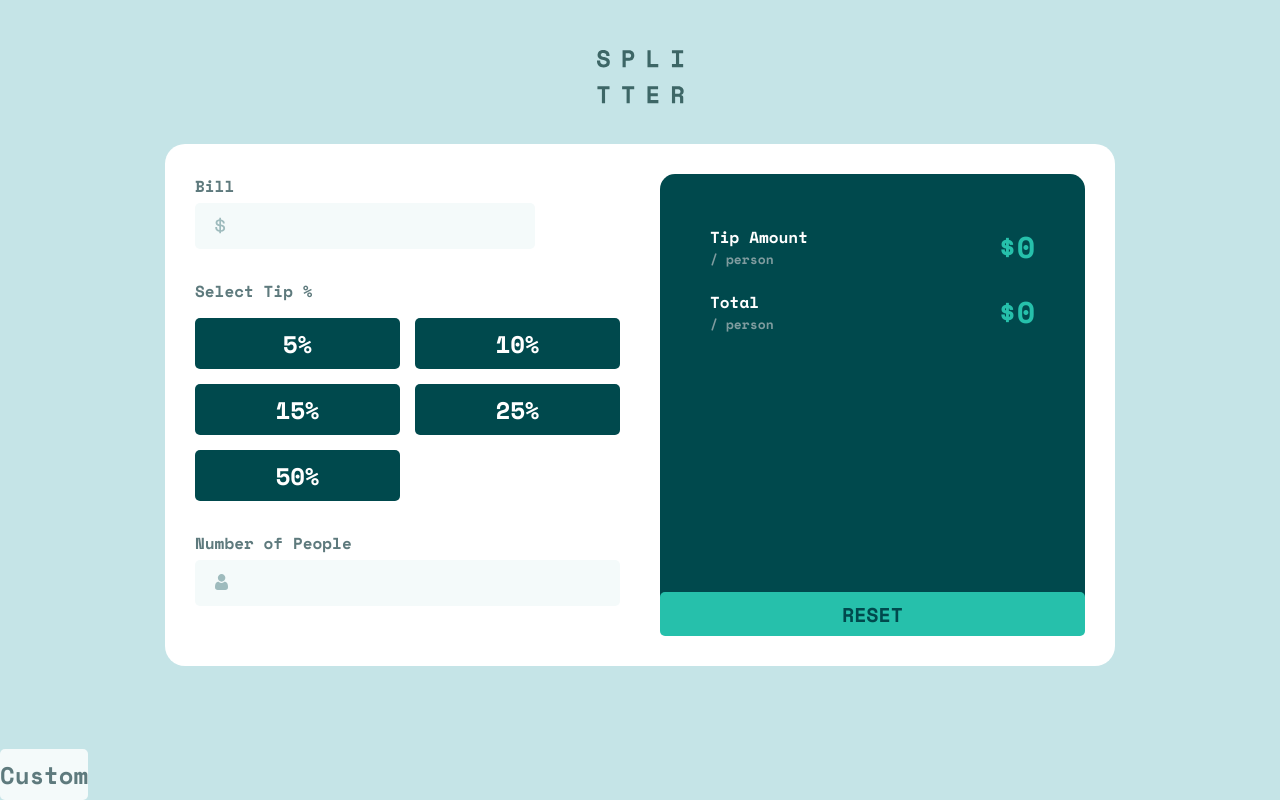
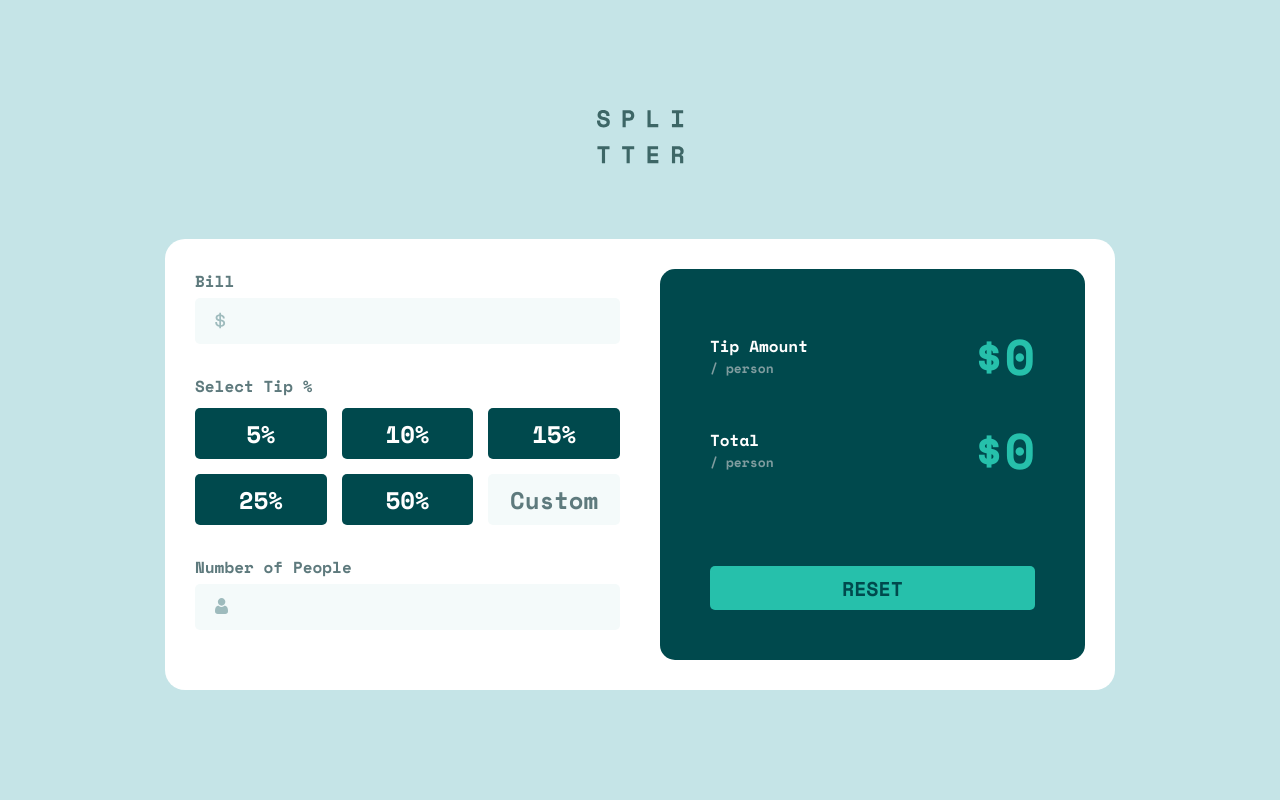
Before and after one commit to GloriaSekyere/tip-calculator-app-challenge, a React (Create React App) app: page / in a window 1280 px wide. Built offline with nearby package versions, Linux system fonts and the light colour scheme.

Commit message:
fix desktop view

```diff
--- a/src/styles/_Bill.scss
+++ b/src/styles/_Bill.scss
@@ -59,6 +59,5 @@
 @media screen and (min-width: 1280px) {
   .bill-section {
     grid-area: 1/1/2/2;
-    justify-self: start;
   }
 }
--- a/src/styles/_Header.scss
+++ b/src/styles/_Header.scss
@@ -7,3 +7,9 @@
     height: auto;
   }
 }
+
+@media screen and (min-width: 1280px) {
+  .header {
+    margin-bottom: 75px;
+  }
+}
--- a/src/styles/_Main.scss
+++ b/src/styles/_Main.scss
@@ -27,9 +27,9 @@ section {
     width: 950px;
     margin: auto;
     display: grid;
-    //grid-template: 1fr 1fr 1fr / 1fr 1fr;
     grid-template-columns: repeat(2, 1fr);
-    grid-auto-rows: minmax(min-content, max-content);
+    //grid-auto-rows: minmax(min-content, max-content);
+    grid-template-rows: auto auto auto;
     grid-column-gap: 40px;
   }
 
--- a/src/styles/_Result.scss
+++ b/src/styles/_Result.scss
@@ -29,7 +29,7 @@
     }
   }
 
-  button {
+  .reset {
     background-color: $strong-cyan;
     width: 100%;
     color: $very-dark-cyan;
@@ -52,17 +52,20 @@
     grid-area: 1/2/4/3;
     position: relative;
     padding: 50px;
-  }
 
-  .res-text {
-    p {
-      font-size: 75px;
+    .res-text {
+      p {
+        font-size: 50px;
+      }
+    }
+
+    .reset {
+      position: absolute;
+      display: block;
+      bottom: 50px;
+      left: 50px;
+      right: 50px;
+      width: 325px;
     }
   }
-
-  button {
-    position: absolute;
-    bottom: 0;
-    left: 0;
-  }
 }
--- a/src/styles/_Tip.scss
+++ b/src/styles/_Tip.scss
@@ -1,7 +1,7 @@
 .tip-section {
 
   .tip-h2 {
-    margin-bottom: 15px;
+    margin-bottom: 10px;
   }
 
   .tip-buttons{
@@ -27,12 +27,6 @@
       family: "Space Mono", monospace;
       weight: 700;
     }
-  }
-
-  .checked {
-    @extend .tip-btn;
-    background-color: $strong-cyan;
-    color: $very-dark-cyan;
   }
 
   .tip-custom {
@@ -70,5 +64,11 @@
 @media screen and (min-width: 1280px) {
   .tip-section {
     grid-area: 2/1/3/2;
+
+    .tip-buttons {
+      display: grid;
+      grid-template-columns: repeat(3, 1fr);
+      grid-template-rows: auto auto;
+    }
   }
 }
--- a/src/styles/index.css
+++ b/src/styles/index.css
@@ -8,6 +8,12 @@
 .header img {
   max-width: 100%;
   height: auto;
+}
+
+@media screen and (min-width: 1280px) {
+  .header {
+    margin-bottom: 75px;
+  }
 }
 
 .bill-section .bill-input-title, .bill-section-error .bill-input-title {
@@ -71,13 +77,11 @@
     -ms-grid-column: 1;
     -ms-grid-column-span: 1;
     grid-area: 1/1/2/2;
-    -ms-grid-column-align: start;
-        justify-self: start;
   }
 }
 
 .tip-section .tip-h2 {
-  margin-bottom: 15px;
+  margin-bottom: 10px;
 }
 
 .tip-section .tip-buttons {
@@ -93,7 +97,7 @@
   display: none;
 }
 
-.tip-section .tip-btn, .tip-section .checked {
+.tip-section .tip-btn {
   background-color: #00494d;
   display: block;
   text-align: center;
@@ -104,11 +108,6 @@
   font-size: 24px;
   font-family: "Space Mono", monospace;
   font-weight: 700;
-}
-
-.tip-section .checked {
-  background-color: #26c0ab;
-  color: #00494d;
 }
 
 .tip-section .tip-custom {
@@ -146,6 +145,14 @@
     -ms-grid-column: 1;
     -ms-grid-column-span: 1;
     grid-area: 2/1/3/2;
+  }
+  .tip-section .tip-buttons {
+    display: -ms-grid;
+    display: grid;
+    -ms-grid-columns: (1fr)[3];
+        grid-template-columns: repeat(3, 1fr);
+    -ms-grid-rows: auto auto;
+        grid-template-rows: auto auto;
   }
 }
 
@@ -252,7 +259,7 @@
   font-weight: 700;
 }
 
-.result button {
+.result .reset {
   background-color: #26c0ab;
   width: 100%;
   color: #00494d;
@@ -264,7 +271,7 @@
   font-weight: 700;
 }
 
-.result button:hover {
+.result .reset:hover {
   background-color: #c5e4e7;
 }
 
@@ -278,13 +285,16 @@
     position: relative;
     padding: 50px;
   }
-  .res-text p {
-    font-size: 75px;
+  .result .res-text p {
+    font-size: 50px;
   }
-  button {
+  .result .reset {
     position: absolute;
-    bottom: 0;
-    left: 0;
+    display: block;
+    bottom: 50px;
+    left: 50px;
+    right: 50px;
+    width: 325px;
   }
 }
 
@@ -315,8 +325,8 @@ section {
     display: grid;
     -ms-grid-columns: (1fr)[2];
         grid-template-columns: repeat(2, 1fr);
-    grid-auto-rows: minmax(-webkit-min-content, -webkit-max-content);
-    grid-auto-rows: minmax(min-content, max-content);
+    -ms-grid-rows: auto auto auto;
+        grid-template-rows: auto auto auto;
     grid-column-gap: 40px;
   }
 }
@@ -335,4 +345,14 @@ body {
   -webkit-font-smoothing: antialiased;
   -moz-osx-font-smoothing: grayscale;
 }
+
+@media screen and (min-width: 1280px) {
+  body {
+    min-height: 100vh;
+    padding-top: 0;
+    display: -ms-grid;
+    display: grid;
+    place-content: center center;
+  }
+}
 /*# sourceMappingURL=index.css.map */
--- a/src/styles/index.scss
+++ b/src/styles/index.scss
@@ -15,3 +15,13 @@ body {
   -webkit-font-smoothing: antialiased;
   -moz-osx-font-smoothing: grayscale;
 }
+
+
+@media screen and (min-width: 1280px) {
+  body {
+    min-height: 100vh;
+    padding-top: 0;
+    display: grid;
+    place-content: center center;
+  }
+}
```
Also changed, not shown: 1 other file (tests, documents, lock files or other folders).
